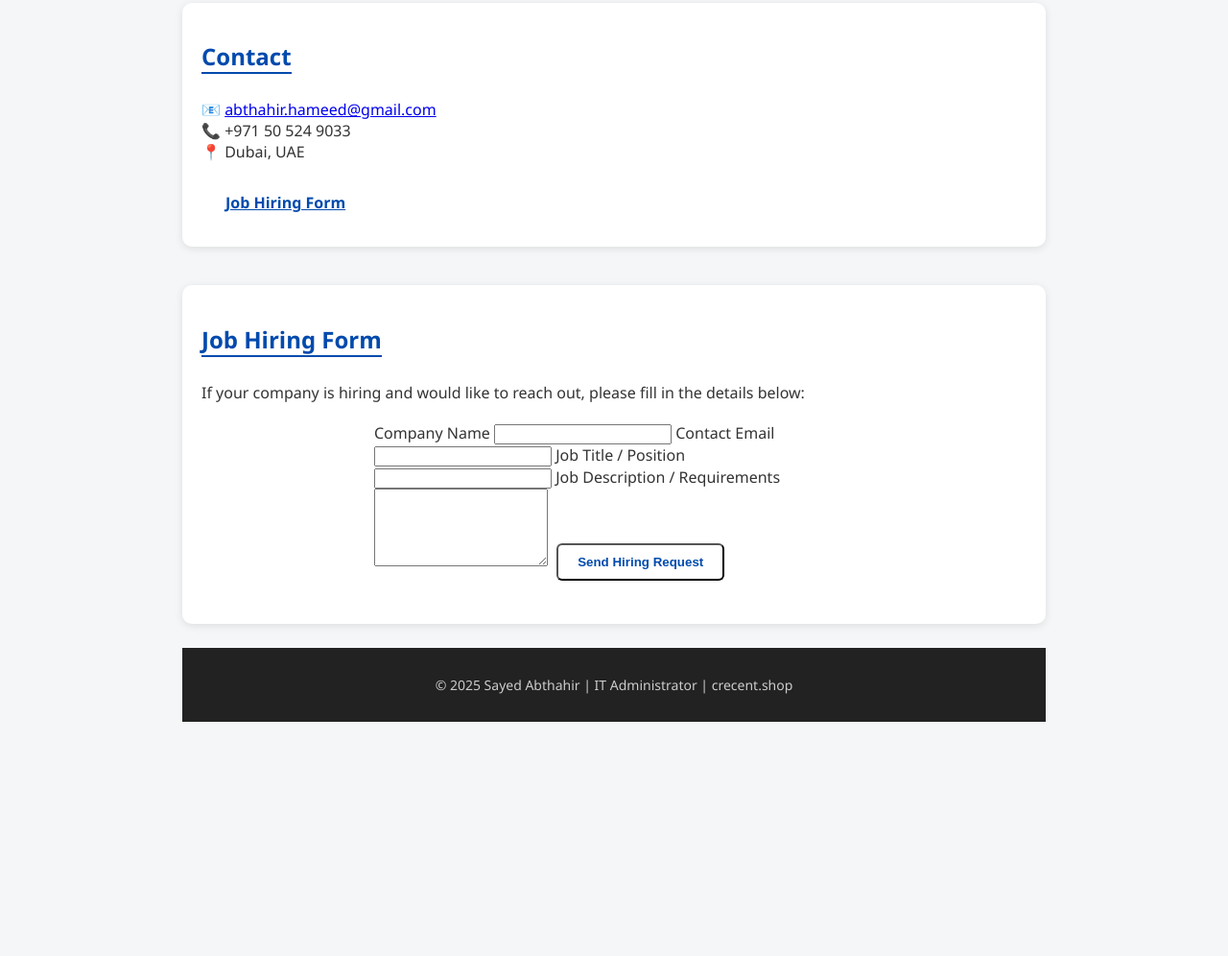
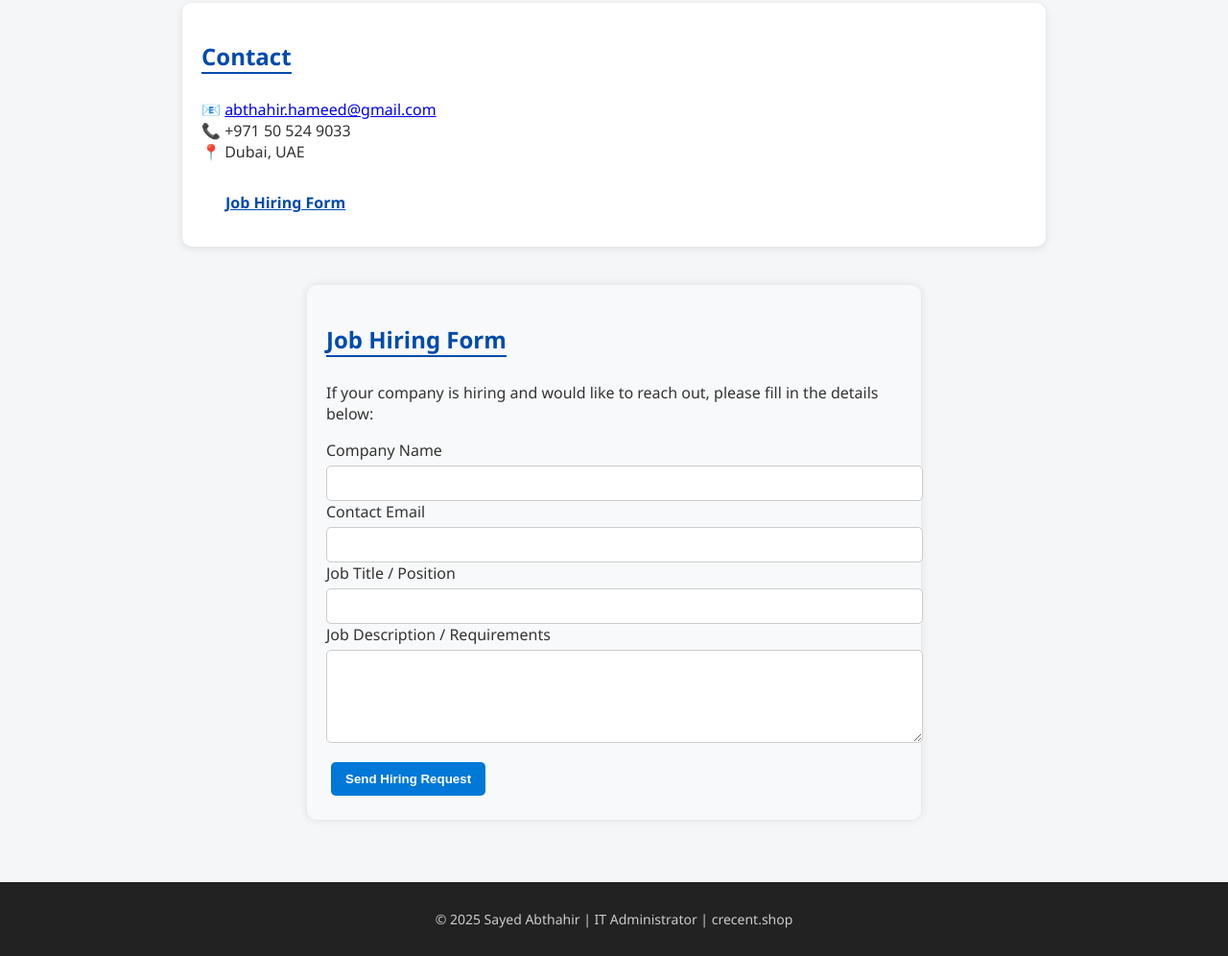
Before and after one commit to abthahirmalic/crecent, a plain HTML site: page index.html in a window 1280 px wide. Shown: the part 1824-2820 px from the top of the page at 96% size. Before the commit the page ends 2616 px from the top, so only its background shows below. Drawn offline with Linux system fonts and the light colour scheme.

Commit message:
Update index.html

```diff
--- a/index.html
+++ b/index.html
@@ -5,6 +5,51 @@
   <meta name="viewport" content="width=device-width, initial-scale=1.0">
   <title>Sayed Abthahir | IT Administrator</title>
   <link rel="stylesheet" href="style.css">
+  <style>
+    .thank-you {
+      display: none;
+      text-align: center;
+      padding: 20px;
+      background: #d4edda;
+      color: #155724;
+      border: 1px solid #c3e6cb;
+      border-radius: 10px;
+      margin-top: 20px;
+    }
+    #job-hiring-form {
+      margin-top: 40px;
+      padding: 20px;
+      background: #f8f9fa;
+      border-radius: 10px;
+      max-width: 600px;
+      margin-left: auto;
+      margin-right: auto;
+      box-shadow: 0 0 10px rgba(0,0,0,0.1);
+    }
+    #job-hiring-form input,
+    #job-hiring-form textarea {
+      width: 100%;
+      padding: 10px;
+      margin-top: 5px;
+      border-radius: 5px;
+      border: 1px solid #ccc;
+    }
+    #job-hiring-form button {
+      margin-top: 15px;
+      padding: 10px 15px;
+      background-color: #0078d7;
+      color: white;
+      border: none;
+      border-radius: 5px;
+      cursor: pointer;
+    }
+    #job-hiring-form button:hover {
+      background-color: #005fa3;
+    }
+    .btn.underline {
+      text-decoration: underline;
+    }
+  </style>
 </head>
 <body>
   <header>
@@ -101,19 +146,17 @@
         📞 +971 50 524 9033<br>
         📍 Dubai, UAE
       </p>
-
-  <!-- Job Hiring Form button -->
-  <div style="margin-top: 15px;">
+      <div style="margin-top:15px;">
         <a href="#job-hiring-form" class="btn underline">Job Hiring Form</a>
       </div>
     </section>
 
     <!-- Job Hiring Form Section -->
-<section id="job-hiring-form" style="margin-top: 40px;">
+    <section id="job-hiring-form">
       <h2>Job Hiring Form</h2>
       <p>If your company is hiring and would like to reach out, please fill in the details below:</p>
 
-  <form id="hiringForm" action="https://formspree.io/f/xgvnrawd" method="POST" style="max-width: 500px; margin: 20px auto;">
+      <form id="hiringForm" method="POST">
         <label for="company">Company Name</label>
         <input type="text" id="company" name="company" required>
 
@@ -129,10 +172,15 @@
         <button type="submit" class="btn">Send Hiring Request</button>
       </form>
 
-  <div class="thank-you" id="thankYouMessage" style="display:none; text-align:center; background:#d4edda; color:#155724; padding:15px; border-radius:10px;">
+      <div class="thank-you" id="thankYouMessage">
         ✅ Thank you! Your hiring request has been sent successfully.
       </div>
     </section>
+  </main>
+
+  <footer>
+    <p>© 2025 Sayed Abthahir | IT Administrator | <a href="https://crecent.shop">crecent.shop</a></p>
+  </footer>
 
   <script>
     const form = document.getElementById('hiringForm');
@@ -140,28 +188,24 @@
 
     form.addEventListener('submit', function(event) {
       event.preventDefault();
-
       const formData = new FormData(form);
       fetch('https://formspree.io/f/xgvnrawd', {
         method: 'POST',
         body: formData,
         headers: { 'Accept': 'application/json' }
-    }).then(response => {
+      })
+      .then(response => {
         if (response.ok) {
           form.style.display = 'none';
           thankYou.style.display = 'block';
         } else {
           alert('Oops! There was a problem submitting your request.');
         }
-    }).catch(error => {
+      })
+      .catch(() => {
         alert('Oops! There was a problem submitting your request.');
       });
     });
   </script>
-
-
-  <footer>
-    <p>© 2025 Sayed Abthahir | IT Administrator | <a href="https://crecent.shop">crecent.shop</a></p>
-  </footer>
 </body>
 </html>
```
Lines whose indentation alone changed are shown as unchanged.
